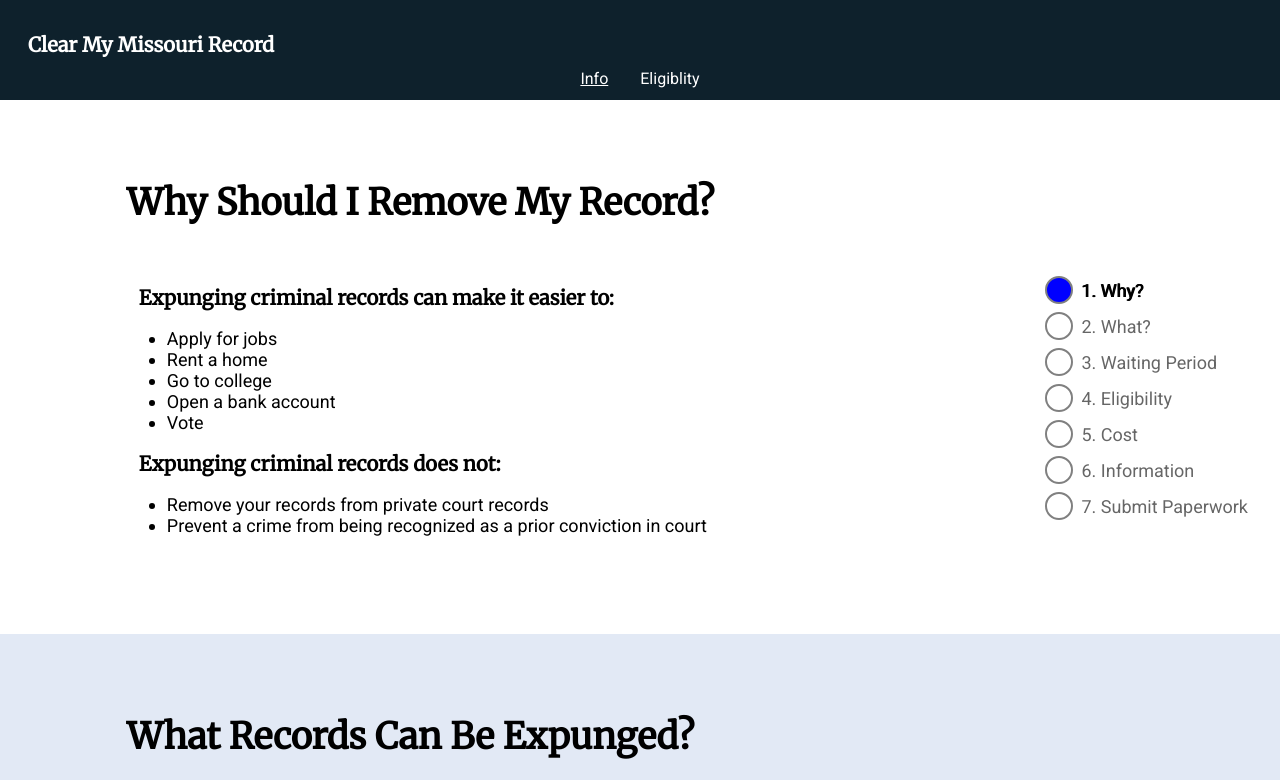
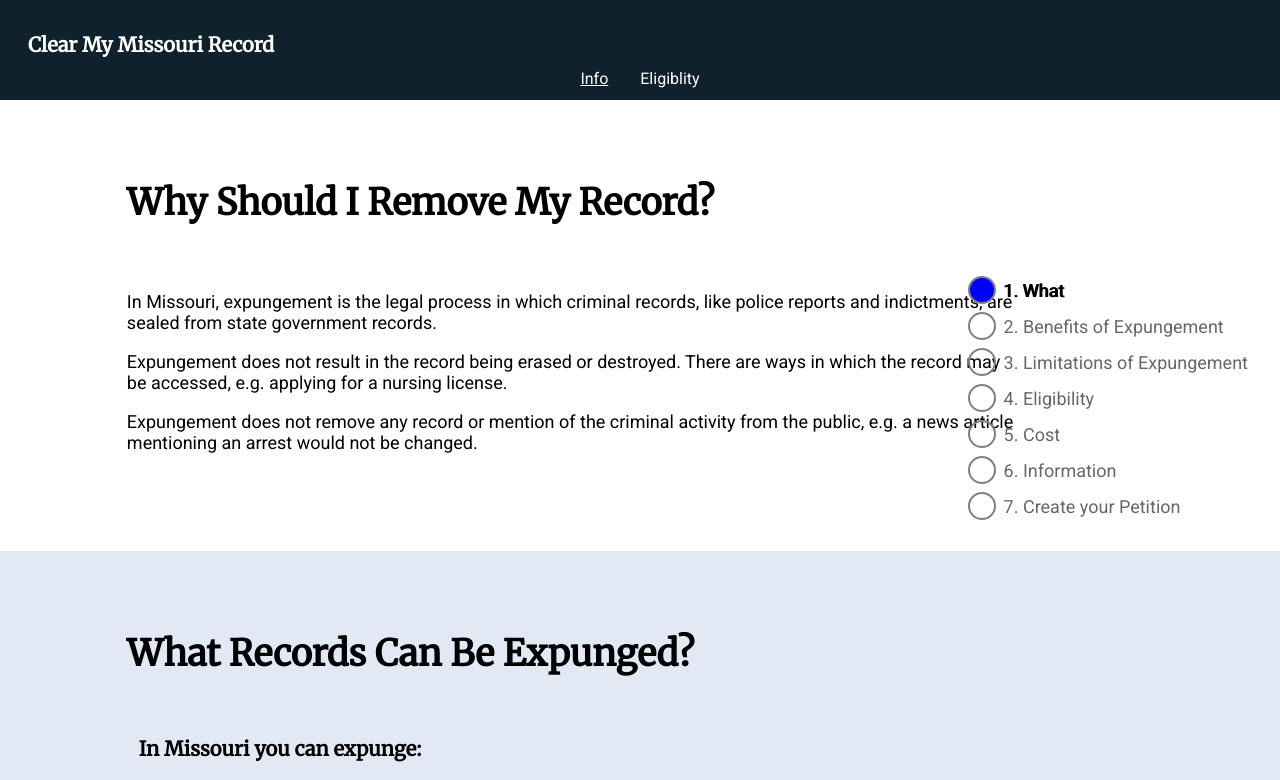
Before and after one commit to ShawonC/arch-city-cmr-app, a React (Create React App) app: page /info in a window 1280 px wide. Shown: the top 780 px of the page. Built offline with nearby package versions, Linux system fonts and the light colour scheme.

Commit message:
updated info

```diff
--- a/src/data/config.js
+++ b/src/data/config.js
@@ -1,22 +1,15 @@
 export const steps = [
   {
-    navName: 'Why?',
+    navName: 'What',
     headerText: 'Why Should I Remove My Record?',
     bodyText:
-    `<h3>Expunging criminal records can make it easier to:</h3>
-    <p><ul><li>Apply for jobs</li>
-    <li>Rent a home</li>
-    <li>Go to college</li>
-    <li>Open a bank account</li>
-    <li>Vote</li></ul></p>
-
-    <h3>Expunging criminal records does not:</h3>
-    <p><ul><li>Remove your records from private court records</li>
-    <li>Prevent a crime from being recognized as a prior conviction in court</li></ul></p>
+    `<p>In Missouri, expungement is the legal process in which criminal records, like police reports and indictments, are sealed from state government records. </p>
+     <p>Expungement does not result in the record being erased or destroyed. There are ways in which the record may be accessed, e.g. applying for a nursing license.</p>
+     <p>Expungement does not remove any record or mention of the criminal activity from the public, e.g. a news article mentioning an arrest would not be changed.</p>
     `,
   },
   {
-    navName: 'What?',
+    navName: 'Benefits of Expungement',
     headerText: 'What Records Can Be Expunged?',
     bodyText:
     `<h3>In Missouri you can expunge:</h3>
@@ -26,7 +19,7 @@ export const steps = [
     `,
   },
   {
-    navName: 'Waiting Period',
+    navName: 'Limitations of Expungement',
     headerText: 'Waiting Period Before Records Can Be Expunged',
     bodyText:
     `<p><b>Felony:</b> 7 years after all incarceration, probation, and parole related to that felony
@@ -95,7 +88,7 @@ export const steps = [
     `,
   },
   {
-    navName: 'Submit Paperwork',
+    navName: 'Create your Petition',
     headerText: 'Create and Submit your Petition',
     bodyText:
     `<p>Once you have gathered enough information, you can create your petition. You can get a copy of the petition (add link here) to print and fill out, or you can fill it out online and print it. When your petition is complete take it to an expungement clinit or expungement center. You can find a list of these (another link to add here).</p>
```
